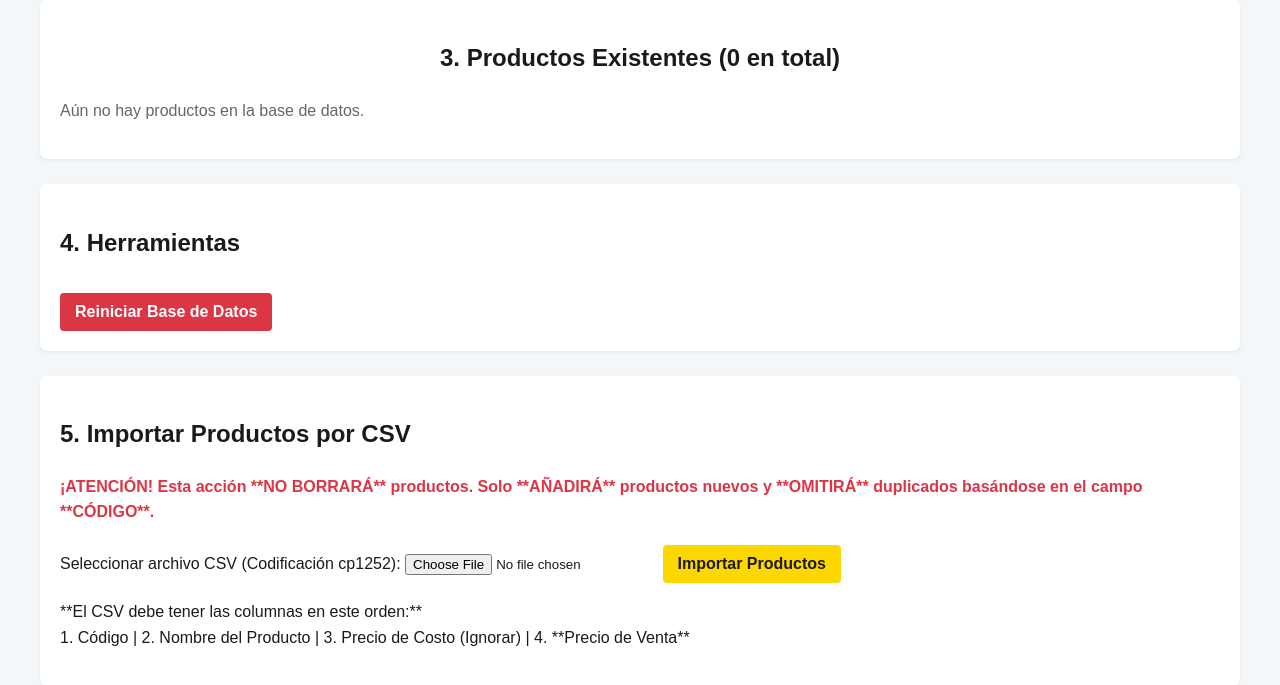
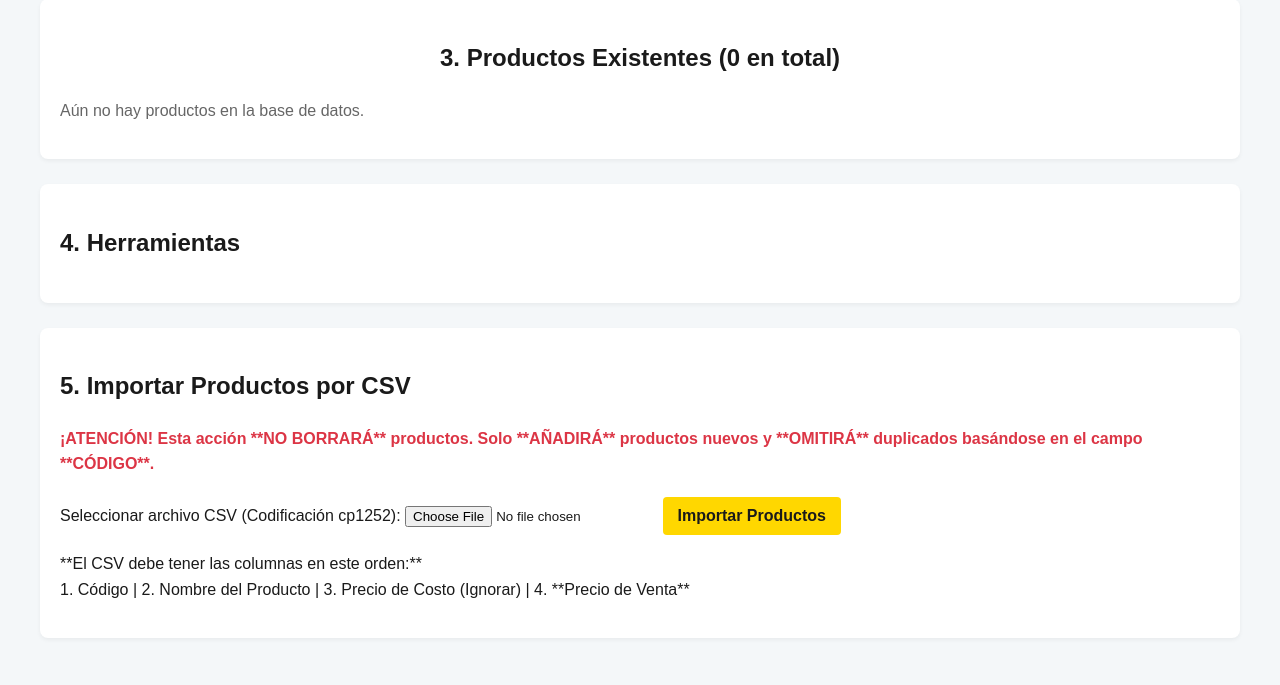
Before and after one commit to misam717-bit/catalogo-ferreteria, a Flask app: page /admin in a window 1280 px wide. Shown: the part 1078-1763 px from the top of the page. After the commit the page ends 1720 px from the top, so only its background shows below. Run offline with Flask 3, Linux system fonts and the light colour scheme; data that the repository does not hold is empty; some libraries are stand-ins or nearby versions.

Commit message:
fix: Comentar el formulario de reiniciar_db para solucionar BuildError en producción.

```diff
--- a/templates/admin.html
+++ b/templates/admin.html
@@ -292,9 +292,9 @@
 
         <section class="admin-db-section">
             <h2>4. Herramientas</h2>
-            <form action="{{ url_for('reiniciar_db') }}" method="get" onsubmit="return confirm('¿Estás seguro de que quieres reiniciar la base de datos? Esto eliminará todos los datos.');" style="display: inline;">
+            <!--<form action="{{ url_for('reiniciar_db') }}" method="get" onsubmit="return confirm('¿Estás seguro de que quieres reiniciar la base de datos? Esto eliminará todos los datos.');" style="display: inline;">
                 <button type="submit" class="button reset-db-button">Reiniciar Base de Datos</button>
-            </form>
+            </form>-->
         </section>
 
         <section class="admin-import-section">
```
